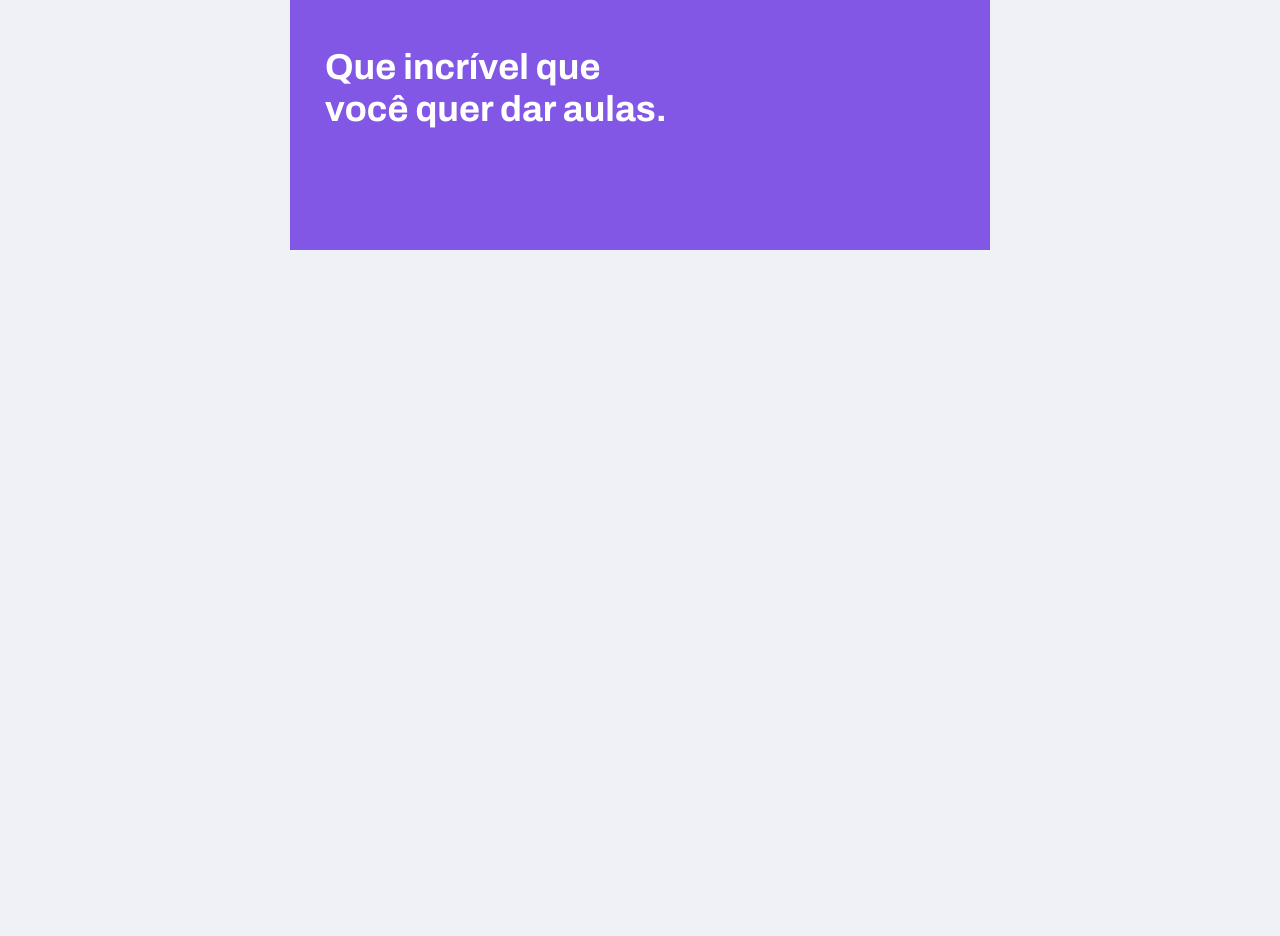
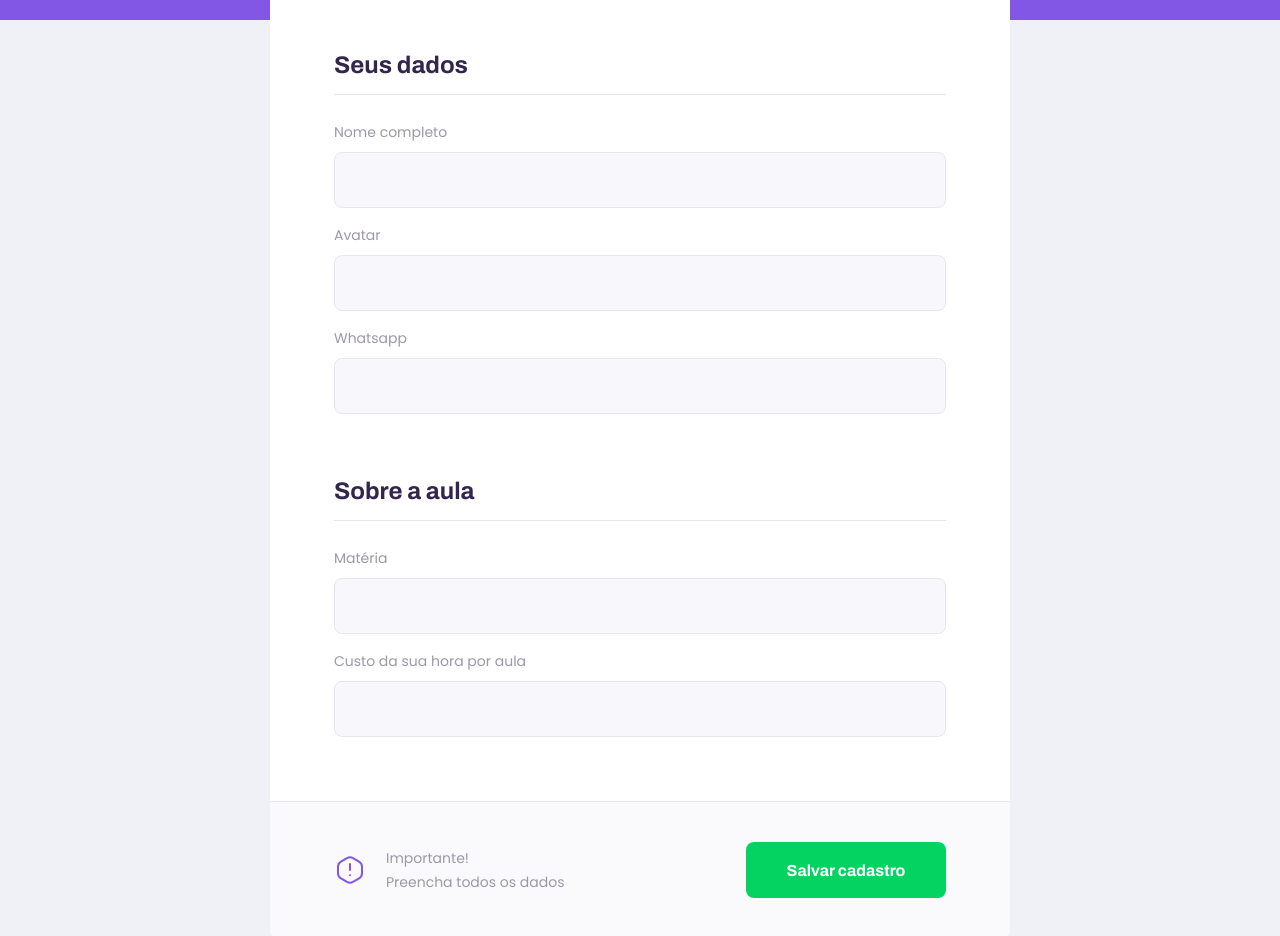
Before and after one commit to MarthinKorb/ProffyWeb, a React (Create React App) app: page /give-classes in a window 1280 px wide. Shown: the part 320-1256 px from the top of the page. Before the commit the page ends 800 px from the top, so only its background shows below. Built offline with nearby package versions, Linux system fonts and the light colour scheme.

Commit message:
Building TeacherForm Page

```diff
--- a/src/pages/TeacherForm/index.tsx
+++ b/src/pages/TeacherForm/index.tsx
@@ -1,12 +1,47 @@
 import React from 'react';
+import Input from '../../components/Input';
 import PageHeader from '../../components/PageHeader';
+
+import warningIcon from '../../assets/images/icons/warning.svg';
 
 import './styles.css';
 
-function TeacherForm (){
+function TeacherForm () {
     return(
         <div id="page-teacher-form" className="container">
-           <PageHeader title="Que incrível que você quer dar aulas." />
+           <PageHeader
+                title="Que incrível que você quer dar aulas."
+                description="O primeiro passo é preencher esse formulário de inscrição"
+           />
+           <main>
+               <fieldset>
+
+                   <legend>Seus dados</legend>
+
+                   <Input  name="name" label="Nome completo"/>
+                   <Input  name="avatar" label="Avatar"/>
+                   <Input  name="whatsapp" label="Whatsapp"/>
+
+               </fieldset>
+
+               <fieldset>
+
+                   <legend>Sobre a aula</legend>
+
+                   <Input  name="subject" label="Matéria"/>
+                   <Input  name="cost" label="Custo da sua hora por aula"/>
+
+               </fieldset>
+
+               <footer>
+                   <p>
+                       <img src={warningIcon} alt="Aviso importante"/>
+                       Importante!<br/>
+                       Preencha todos os dados
+                   </p>
+                   <button type="button">Salvar cadastro</button>
+               </footer>
+           </main>
         </div>
     );
 }
--- a/src/pages/TeacherForm/styles.css
+++ b/src/pages/TeacherForm/styles.css
@@ -1 +1,98 @@
-#page-teacher-form {}
+#page-teacher-form {
+    width: 100vw;
+    height: 100vh;
+}
+#page-teacher-form .page-header .header-content {
+    margin-bottom: 6.4rem;
+}
+#page-teacher-form main {
+    background: var(--color-box-base);
+    width: 100%;
+    max-width: 74rem;
+    border-radius: 0.8rem;
+    margin: -3.2rem auto 3.2rem;
+    padding-top: 6.4rem;
+    overflow: hidden;
+}
+#page-teacher-form main fieldset {
+    border: 0;
+    padding: 0 2.4rem;
+}
+#page-teacher-form main fieldset + fieldset {
+    margin-top: 6.4rem;
+}
+#page-teacher-form main fieldset legend {
+    font: 700 2.4rem Archivo;
+    color: var(--color-text-title);
+    margin-bottom: 2.4rem;
+    display: flex;
+    align-items: center;
+    justify-content: space-between;
+    width: 100%;
+    padding-bottom: 1.6rem;
+    border-bottom: .1rem solid var(--color-line-in-white);
+}
+#page-teacher-form main label {
+    color: var(--color-text-complement);
+}
+#page-teacher-form main footer {
+    padding: 4rem 2.4rem;
+    background: var(--color-box-footer);
+    border-top: 1px solid var(--color-line-in-white);
+    margin-top: 6.4rem;
+}
+#page-teacher-form main footer p {
+    display: flex;
+    align-items: center;
+    justify-content: center;
+    font-size: 1.4rem;
+    line-height: 2.4rem;
+    color: var(--color-text-complement);
+}
+#page-teacher-form main footer p img {
+    margin-right: 2rem;
+}
+#page-teacher-form main footer button {
+    width: 100%;
+    height: 5.6rem;
+    background: var(--color-secondary);
+    color: var(--color-button-text);
+    border: 0;
+    border-radius: .8rem;
+    cursor: pointer;
+    font: 700 1.6rem Archivo;
+    display: flex;
+    align-items: center;
+    justify-content: center;
+    text-decoration: none;
+    transition: .2s;
+    margin-top: 3.2rem;
+}
+#page-teacher-form main footer button:hover{
+    background: var(--color-secondary-dark);
+}
+
+@media(min-width: 700px){
+    #page-teacher-form {
+        max-width: 100vw;
+    }
+    #page-teacher-form .page-header .header-content {
+        margin-bottom: 0;
+    }
+    #page-teacher-form main fieldset {
+        padding: 0 6.4rem;
+    }
+    #page-teacher-form main footer {
+        padding: 4.0rem 6.4rem;
+        display: flex;
+        align-items: center;
+        justify-content: space-between;
+    }
+    #page-teacher-form main footer p {
+        justify-content: space-between;
+    }
+    #page-teacher-form main footer button {
+        width: 20rem;
+        margin-top: 0;
+    }
+}
```
